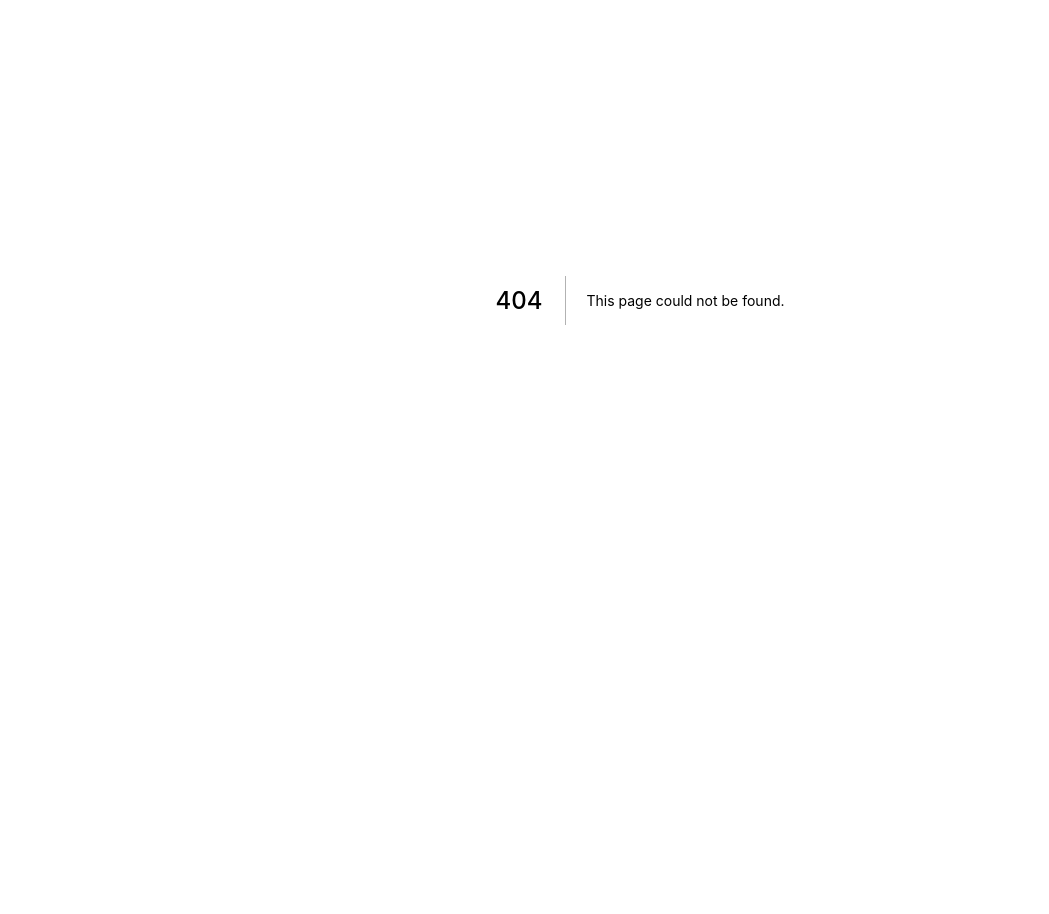
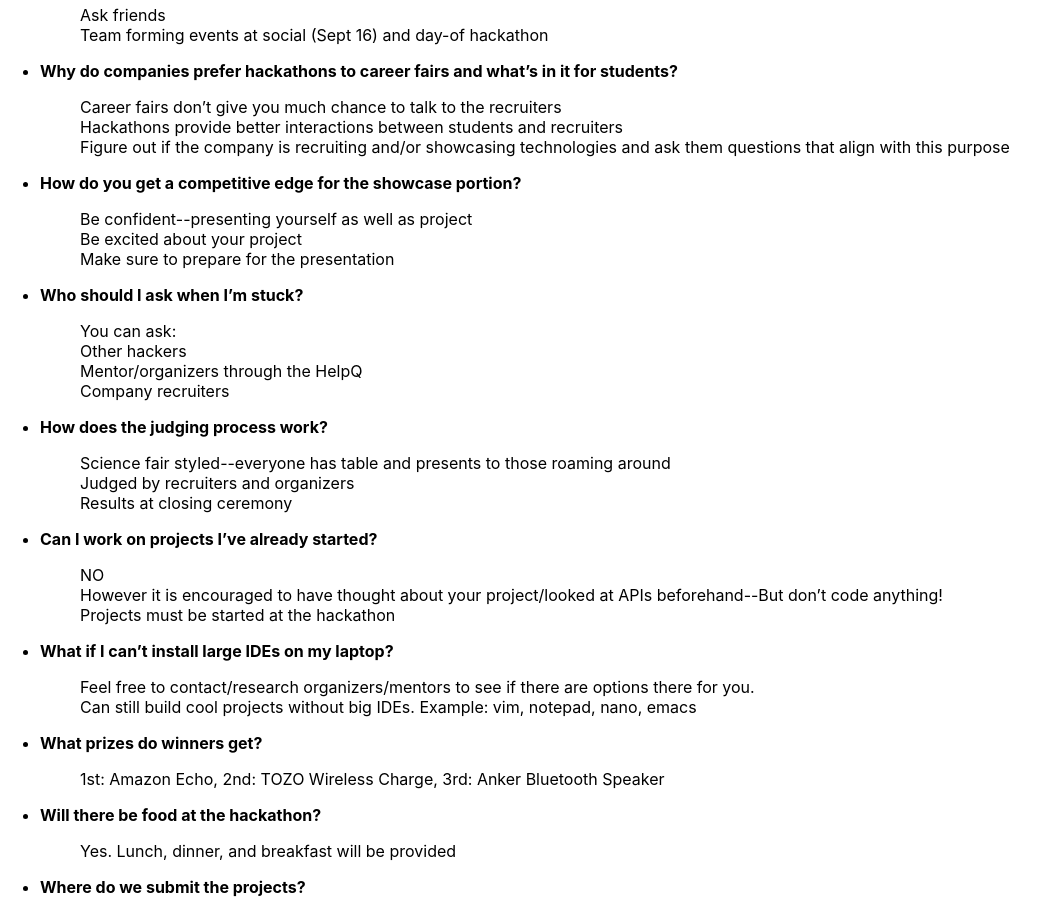
Before and after one commit to Hello-World-Purdue/hw22-frontend, a Next.js app: page /faq in a window 1280 px wide. Before the commit this address had no page. Shown: the part 100-1014 px from the top of the page, without its empty margins (0-1049 px from the left). Before the commit the page ends 800 px from the top, so only its background shows below. Built offline with nearby package versions, Linux system fonts and the light colour scheme.

Commit message:
added faq page

```diff
--- /dev/null
+++ b/pages/faq.js
@@ -0,0 +1,131 @@
+import React, { FC, useState } from "react";
+
+export default function Faq() {
+    const people = [{
+        number: 0,
+        question: 'What’s the best ways to find teammates?',
+        answera: 'Ask friends',
+        answerb: 'Team forming events at social (Sept 16) and day-of hackathon',
+      }, {
+        number: 1,
+        question: 'Why do companies prefer hackathons to career fairs and what’s in it for students?',
+        answera: 'Career fairs don’t give you much chance to talk to the recruiters',
+        answerb: 'Hackathons provide better interactions between students and recruiters',
+        answerc: 'Figure out if the company is recruiting and/or showcasing technologies and ask them questions that align with this purpose',
+      }, {
+        number: 2,
+        question: 'How do you get a competitive edge for the showcase portion?',
+        answera: 'Be confident--presenting yourself as well as project',
+        answerb: 'Be excited about your project',
+        answerc: 'Make sure to prepare for the presentation',
+      }, {
+        number: 3,
+        question: 'Who should I ask when I’m stuck?',
+        answera: 'You can ask:',
+        answeri: 'Other hackers',
+        answerii: 'Mentor/organizers through the HelpQ',
+        answeriii: 'Company recruiters',
+      }, {
+        number: 4,
+        question: 'How does the judging process work?',
+        answera: 'Science fair styled--everyone has table and presents to those roaming around',
+        answerb: 'Judged by recruiters and organizers',
+        answerc: 'Results at closing ceremony',
+      }, {
+        number: 5,
+        question: 'Can I work on projects I’ve already started?',
+        answera: 'NO',
+        answerb: 'However it is encouraged to have thought about your project/looked at APIs beforehand--But don’t code anything!',
+        answerc: 'Projects must be started at the hackathon',
+      }, {
+        number: 6,
+        question: 'What if I can’t install large IDEs on my laptop?',
+        answera: 'Feel free to contact/research organizers/mentors to see if there are options there for you.',
+        answerb: 'Can still build cool projects without big IDEs. Example: vim, notepad, nano, emacs',
+      }, {
+        number: 7,
+        question: 'What prizes do winners get?',
+        answera: '1st: Amazon Echo, 2nd: TOZO Wireless Charge, 3rd: Anker Bluetooth Speaker',
+
+      }, {
+        number: 8,
+        question: 'Will there be food at the hackathon?',
+        answera: 'Yes. Lunch, dinner, and breakfast will be provided',
+
+      }, {
+        number: 9,
+        question: 'Where do we submit the projects?',
+        answera: 'Devpost link that will be provided during the day-of hackathons.',
+        answerb: 'Mentors will be available to help submit projects',
+
+      }, {
+        number: 10,
+        question: 'How much experience do we need to participate in the hackathon?',
+        answera: 'No prior experience needed. Hackathons are a great learning experience for a lot of different tools and languages and if you have any questions, mentors are available to help you through the HelpQ.',
+
+      }, {
+        number: 11,
+        question: 'Is it alright if we don’t have a group?',
+        answera: 'Yes. You can work alone or create teams of up to 4 during team-building events on the social (Sept 16) and day-of',
+
+      }, {
+        number: 12,
+        question: 'What is the maximum number of teammates in a team?',
+        answera: 'Up to 4 people per team',
+
+      }, {
+        number: 13,
+        question: 'I’m on the waitlist, can I still get in?',
+        answera: 'Yes. If you appear on the opening ceremony of the day-of, we can check if there are any available spots',
+
+      }, {
+        number: 14,
+        question: 'Do I need to be a CS/DS major to participate?',
+        answera: 'No. Freshman from any majors are welcome to participate.',
+
+      }, {
+        number: 15,
+        question: 'Do I need to stay at the location for the whole 24-hours?',
+        answera: 'No. Just make sure to attend the opening, project demo, and closing.',
+
+      }, {
+        number: 16,
+        question: 'Can I work somewhere outside of the hackathon location?',
+        answera: 'Yes, but only if it is agreed upon by your whole team. However, only participants working at the hackathon location can get access to recruiters and mentors.',
+      }, {
+        number: 17,
+        question: 'When will I be notified of the application results?',
+        answera: 'September 11 through your email',
+      }, {
+        number: 18,
+        question: 'When is the deadline to RSVP after getting the application results back?',
+        answera: 'September 13',
+      },
+
+    ];
+      const listItems = people.map(person =>
+        <li key={person.number}>
+          <p>
+            <b>{person.question}</b>
+          </p>
+          <p>
+          <ol>{person.answera}</ol>
+          <ul>{person.answeri}</ul>
+          <ul>{person.answerii}</ul>
+          <ul>{person.answeriii}</ul>
+          <ol>{person.answerb}</ol>
+          <ol>{person.answerc}</ol>
+
+          </p>
+        </li>
+      );
+
+
+return (
+<body>
+<h2>FAQ</h2>
+<ul>{listItems}</ul>
+
+    </body>
+)
+}
```
